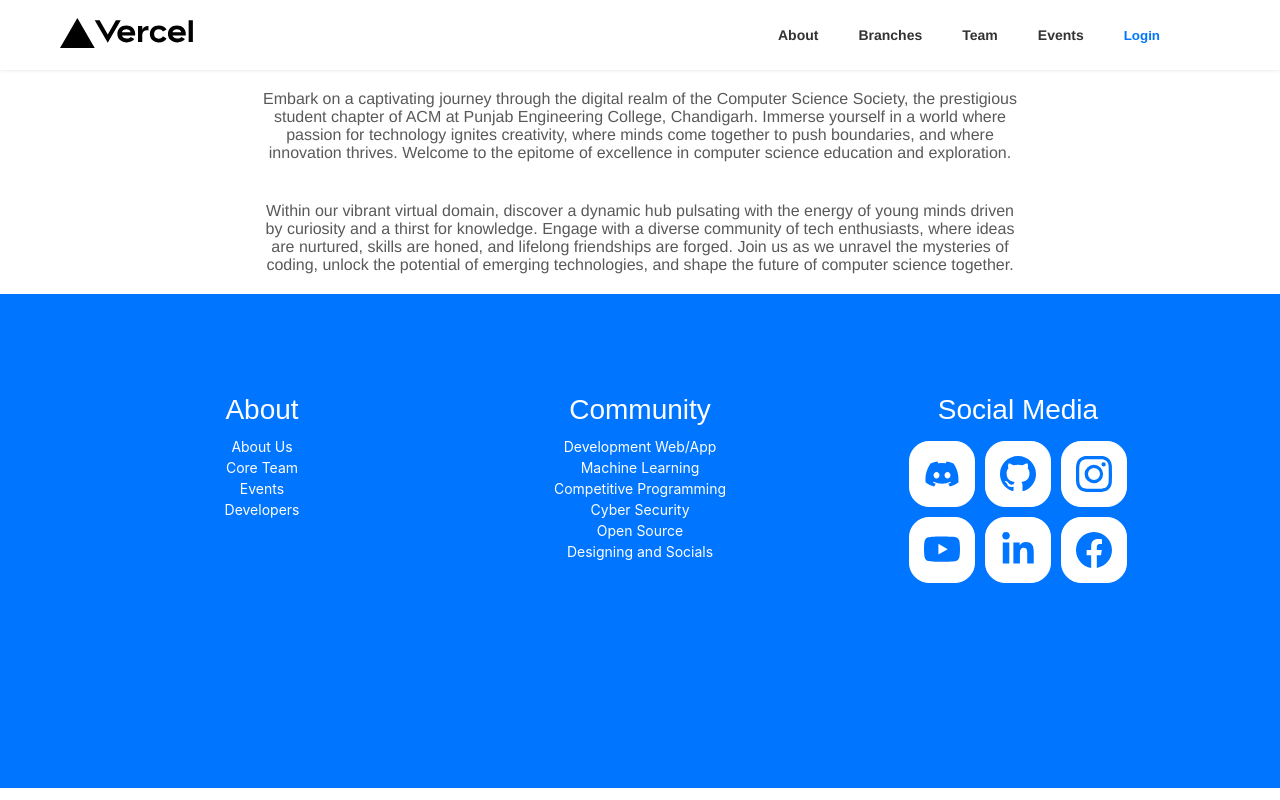
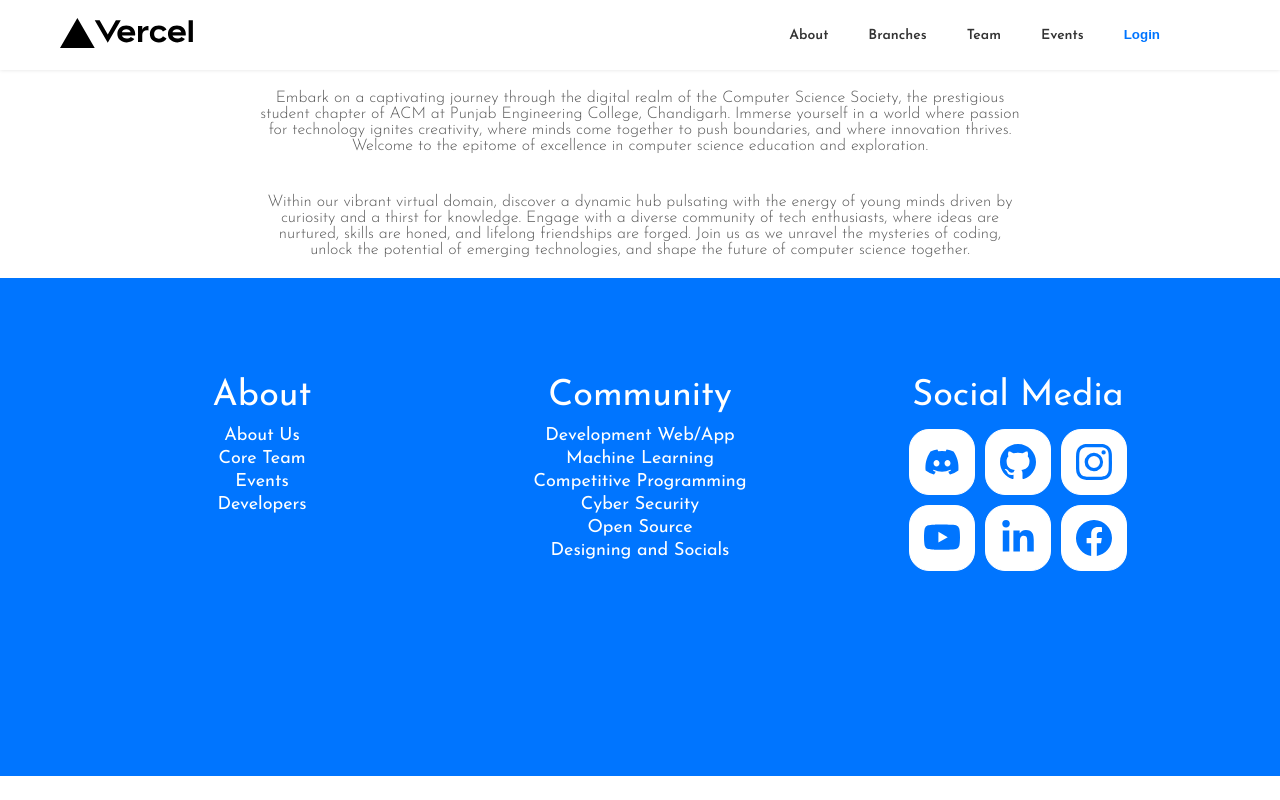
Before and after one commit to PEC-CSS/website, a Next.js app: page / in a window 1280 px wide. Built offline with nearby package versions, Linux system fonts and the light colour scheme.

Commit message:
Font, header, footer: final

```diff
--- a/pages/_app.tsx
+++ b/pages/_app.tsx
@@ -1,6 +1,12 @@
 import '../styles/globals.scss'
 import type { AppProps } from 'next/app'
+import {Josefin_Sans} from 'next/font/google';
 
+const font = Josefin_Sans({
+  preload: false
+});
 export default function App({ Component, pageProps }: AppProps) {
-  return <Component {...pageProps} />
+  return <main className={font.className}>
+    <Component {...pageProps} />
+  </main>
 }
--- a/pages/index.tsx
+++ b/pages/index.tsx
@@ -23,5 +23,11 @@ export default function Home() {
                 together.
             </p>
         </div>
+
+        <div className={styles.branches}></div>
+
+        <div className={styles.reach_us}></div>
+
+        <div className={styles.trending}></div>
     </PageLayout>;
 }
--- a/styles/components/Footer.module.scss
+++ b/styles/components/Footer.module.scss
@@ -24,7 +24,7 @@
       li {
         margin: 2px 0;
         cursor: pointer;
-        font-size: 14px;
+        font-size: 18px;
 
         &:hover {
           color: black;
@@ -49,7 +49,7 @@
     li {
       text-align: center;
       margin: 2px 0;
-      font-size: 14px;
+      font-size: 18px;
 
       &:hover {
         color: black;
@@ -96,7 +96,7 @@
   }
 
   h2 {
-    font-size: 28px;
+    font-size: 36px;
     text-align: center;
     font-weight: 400;
     margin-bottom: 10px;
--- a/styles/components/Header.module.scss
+++ b/styles/components/Header.module.scss
@@ -13,7 +13,6 @@
     top: 0;
     left: 0;
     font-weight: 600;
-    font-family: $font-display;
     box-shadow: 0 0 4px #E2E2E2;
     color: $font-primary-color;
 
--- a/styles/globals.scss
+++ b/styles/globals.scss
@@ -22,7 +22,3 @@ a {
 p {
     font-family: $font-display;
 }
-
-h1, h2, h3 {
-    font-family: $font-header;
-}
--- a/styles/variables.scss
+++ b/styles/variables.scss
@@ -5,8 +5,8 @@ $tablet-breakpoint: 768px;
 // colors
 
 $font-display: 'Josefin Sans', 'Poppins', 'Helvetica Neue', 'Helvetica', sans-serif;
-$font-header: 'Poppins', sans-serif;
-$font-body: 'Open Sans', sans-serif;
+//$font-header: 'Poppins', sans-serif;
+//$font-body: 'Open Sans', sans-serif;
 
 $font-primary-color: #333;
 $font-secondary-color: #595959;
```
Also changed, not shown: package.json (+1 -6 lines), 1 other file (tests, documents, lock files or other folders).
